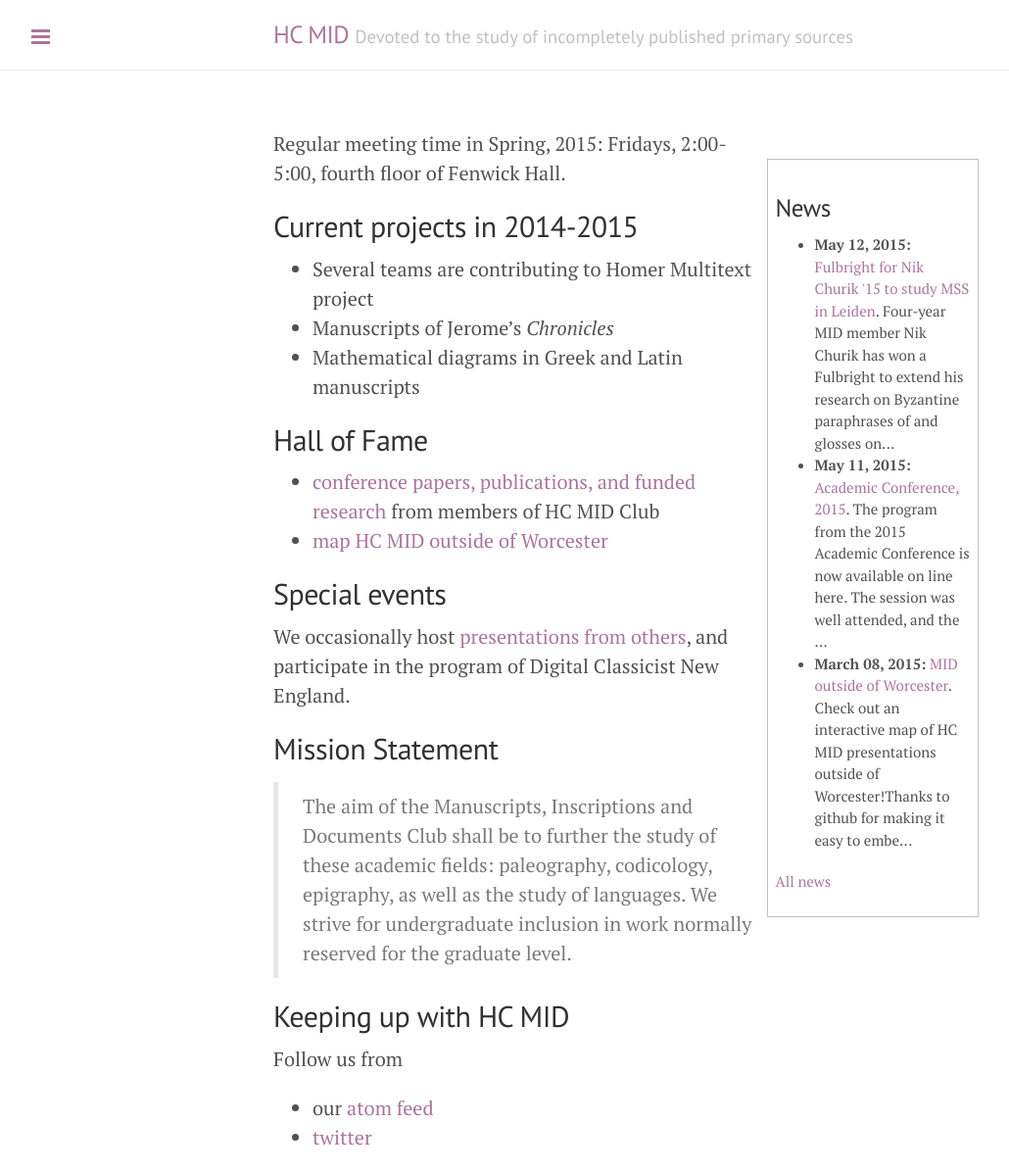
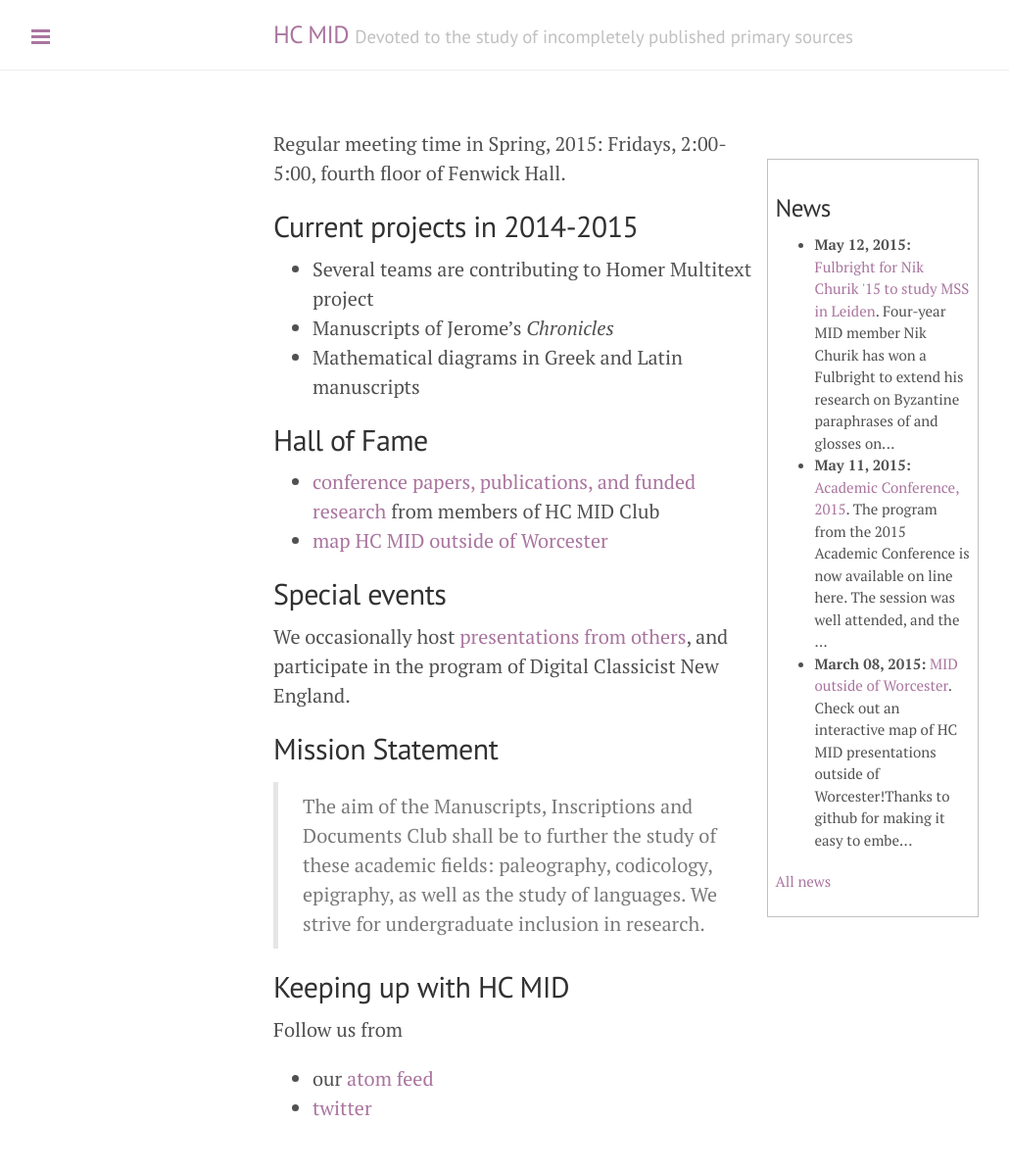
Before and after one commit to HCMID/HCMID.github.io, a Jekyll site: the page built from index.md, in a window 1280 px wide. Shown: the whole page at 98% size, without its empty margins (1-1031 px from the left). Built offline with Jekyll 4.4.1, drawn with Linux system fonts in a browser that asks for light colours; after the commit the page ends 1166 px from its top, so only the background shows below that.

Commit message:
Adjust phrase

```diff
--- a/index.md
+++ b/index.md
@@ -30,7 +30,7 @@
 ## Mission Statement ##
 
 
->The aim of the Manuscripts, Inscriptions and Documents Club shall be to further the study of these academic fields: paleography, codicology, epigraphy, as well as the study of languages. We strive for undergraduate inclusion in work normally reserved for the graduate level.
+>The aim of the Manuscripts, Inscriptions and Documents Club shall be to further the study of these academic fields: paleography, codicology, epigraphy, as well as the study of languages. We strive for undergraduate inclusion in research.
 
 
 ## Keeping up with HC MID ###
```
